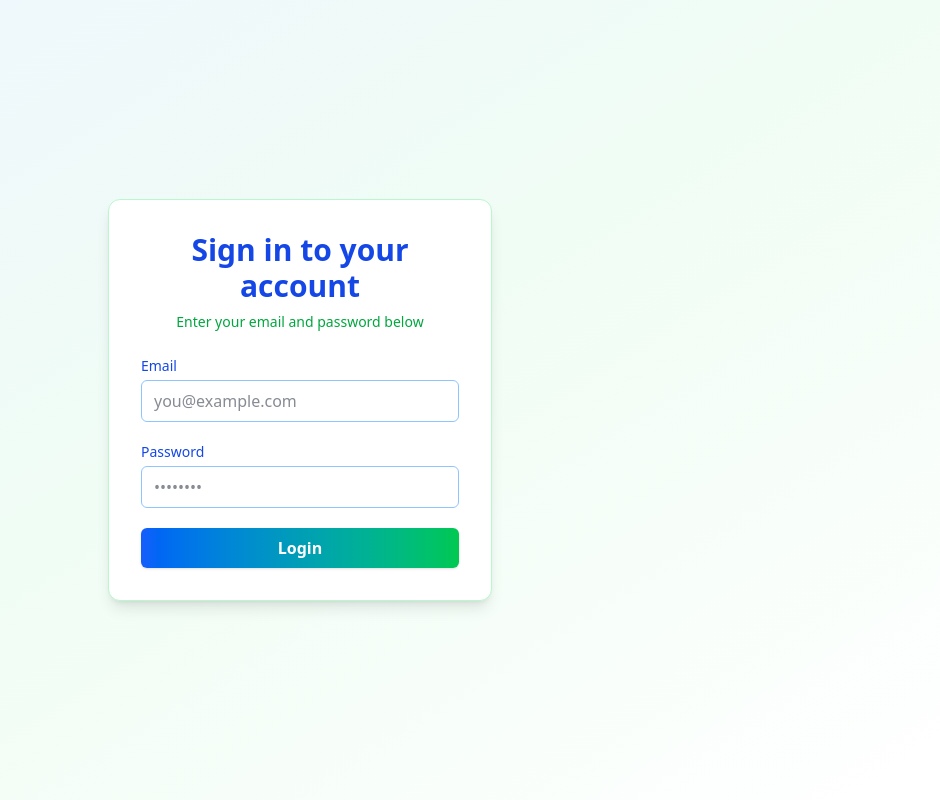
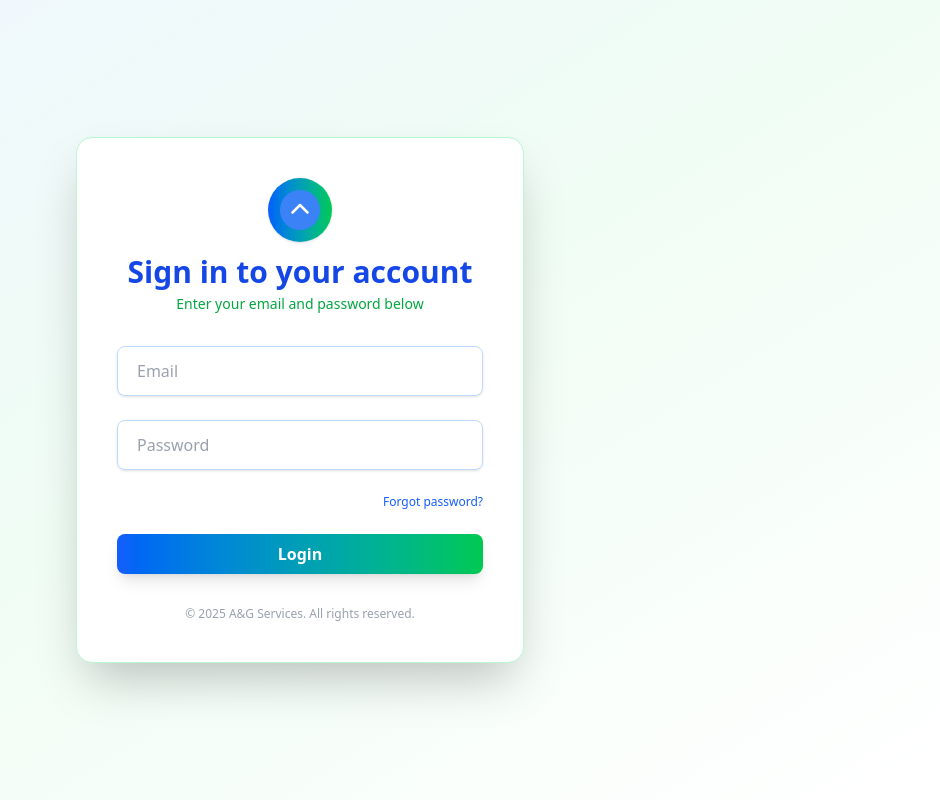
Before and after one commit to DarwinMelaya/A-and-G-Refrigeration-and-Air-Conditioning-Services, a React (Vite) app in the folder frontend/: page /login in a window 1280 px wide. Shown: the whole page, without its empty margins (340-1280 px from the left). Built offline with nearby package versions, Linux system fonts and the light colour scheme; no server answers; the database is empty.

Commit message:
Add sidebar

```diff
--- a/frontend/package.json
+++ b/frontend/package.json
@@ -19,6 +19,7 @@
     "react-datepicker": "^8.1.0",
     "react-dom": "^19.0.0",
     "react-hot-toast": "^2.5.2",
+    "react-icons": "^5.5.0",
     "react-router-dom": "^7.3.0",
     "tailwindcss": "^4.0.12"
   },
--- /dev/null
+++ b/frontend/src/components/Layout/Layout.jsx
@@ -0,0 +1,13 @@
+import React from "react";
+import Sidebar from "./Sidebar";
+
+const Layout = ({ children }) => {
+  return (
+    <div className="flex min-h-screen bg-blue-50">
+      <Sidebar />
+      <main className="flex-1 p-8">{children}</main>
+    </div>
+  );
+};
+
+export default Layout;
--- /dev/null
+++ b/frontend/src/components/Layout/Sidebar.jsx
@@ -0,0 +1,158 @@
+import React, { useEffect, useState } from "react";
+import { Link, useLocation, useNavigate } from "react-router-dom";
+import { FiHome, FiGrid, FiLogOut, FiMenu, FiX } from "react-icons/fi";
+import supabase from "../../utils/supabaseClient";
+
+const navLinks = [
+  { to: "/dashboard", label: "Dashboard", icon: <FiGrid /> },
+  { to: "/", label: "Home", icon: <FiHome /> },
+  // Add more links as needed
+];
+
+const Sidebar = () => {
+  const location = useLocation();
+  const navigate = useNavigate();
+  const [username, setUsername] = useState("");
+  const [open, setOpen] = useState(false);
+
+  useEffect(() => {
+    const fetchUsername = async () => {
+      const user = JSON.parse(localStorage.getItem("user"));
+      if (user?.email) {
+        const { data } = await supabase
+          .from("user")
+          .select("name")
+          .eq("email", user.email)
+          .maybeSingle();
+        if (data && data.name) {
+          setUsername(data.name);
+        }
+      }
+    };
+    fetchUsername();
+  }, []);
+
+  const handleLogout = () => {
+    localStorage.clear();
+    navigate("/login");
+  };
+
+  // Sidebar content as a component for reuse
+  const SidebarContent = (
+    <div className="flex flex-col h-full">
+      {/* Logo/Brand */}
+      <div className="flex items-center gap-3 justify-center h-20 border-b border-green-100/40">
+        <div className="bg-white rounded-xl p-2 shadow-sm">
+          <svg width="36" height="36" viewBox="0 0 32 32" fill="none">
+            <circle cx="16" cy="16" r="16" fill="#3B82F6" />
+            <path
+              d="M10 18l6-6 6 6"
+              stroke="#22c55e"
+              strokeWidth="2"
+              strokeLinecap="round"
+              strokeLinejoin="round"
+            />
+          </svg>
+        </div>
+        <span className="text-2xl font-extrabold tracking-tight text-white drop-shadow">
+          A&G Services
+        </span>
+      </div>
+
+      {/* Navigation */}
+      <nav className="flex-1 px-4 py-6 space-y-1">
+        <div className="mb-3 text-xs font-semibold uppercase tracking-wider text-green-100/80 pl-2">
+          Main
+        </div>
+        {navLinks.map((link) => {
+          const isActive = location.pathname === link.to;
+          return (
+            <Link
+              key={link.to}
+              to={link.to}
+              onClick={() => setOpen(false)}
+              className={`group flex items-center gap-3 px-4 py-2 rounded-lg font-medium transition relative
+                ${
+                  isActive
+                    ? "bg-white/10 text-white font-semibold"
+                    : "hover:bg-white/5 text-green-50"
+                }`}
+              tabIndex={0}
+            >
+              {/* Active bar */}
+              <span
+                className={`absolute left-0 top-2 bottom-2 w-1 rounded bg-green-400 transition-all ${
+                  isActive ? "opacity-100" : "opacity-0 group-hover:opacity-60"
+                }`}
+              />
+              <span className="text-lg">{link.icon}</span>
+              <span className="ml-1">{link.label}</span>
+            </Link>
+          );
+        })}
+      </nav>
+
+      {/* User/Logout Section */}
+      <div className="p-4 border-t border-green-100/40 flex flex-col items-center">
+        <div className="mb-2 flex items-center gap-2">
+          <div className="w-9 h-9 rounded-full bg-gradient-to-br from-blue-100 to-green-100 flex items-center justify-center text-blue-700 font-bold text-lg shadow">
+            {username ? username.charAt(0).toUpperCase() : "U"}
+          </div>
+          <span className="text-sm font-semibold text-white truncate max-w-[100px]">
+            {username || "Username"}
+          </span>
+        </div>
+        <button
+          onClick={handleLogout}
+          className="w-full flex items-center justify-center gap-2 bg-white/90 text-blue-700 font-semibold py-2 rounded-md hover:bg-green-100 transition text-sm shadow focus:outline-none focus:ring-2 focus:ring-blue-400"
+        >
+          <FiLogOut className="text-lg" />
+          Logout
+        </button>
+      </div>
+    </div>
+  );
+
+  return (
+    <>
+      {/* Burger icon for mobile */}
+      <button
+        className="md:hidden fixed top-4 left-4 z-50 bg-white/90 rounded-full p-2 shadow-lg border border-blue-100 focus:outline-none focus:ring-2 focus:ring-blue-400"
+        onClick={() => setOpen(true)}
+        aria-label="Open sidebar"
+      >
+        <FiMenu className="text-2xl text-blue-700" />
+      </button>
+
+      {/* Sidebar for desktop */}
+      <aside className="hidden md:flex h-screen w-64 bg-gradient-to-b from-blue-700 to-green-500 text-white flex-col shadow-xl border-r border-green-200">
+        {SidebarContent}
+      </aside>
+
+      {/* Sidebar drawer for mobile */}
+      {open && (
+        <div className="fixed inset-0 z-40 flex">
+          {/* Overlay with blur */}
+          <div
+            className="fixed inset-0 bg-black/30 backdrop-blur-sm transition-opacity"
+            onClick={() => setOpen(false)}
+          />
+          {/* Drawer */}
+          <aside className="relative w-64 h-full bg-gradient-to-b from-blue-700 to-green-500 text-white flex flex-col shadow-2xl border-r border-green-200 animate-slide-in-left">
+            {/* Close button */}
+            <button
+              className="absolute top-4 right-4 z-50 bg-white/90 rounded-full p-2 shadow border border-blue-100 focus:outline-none focus:ring-2 focus:ring-blue-400"
+              onClick={() => setOpen(false)}
+              aria-label="Close sidebar"
+            >
+              <FiX className="text-2xl text-blue-700" />
+            </button>
+            {SidebarContent}
+          </aside>
+        </div>
+      )}
+    </>
+  );
+};
+
+export default Sidebar;
--- a/frontend/src/pages/admin/Dashboard.jsx
+++ b/frontend/src/pages/admin/Dashboard.jsx
@@ -1,5 +1,11 @@
+import Layout from "../../components/Layout/Layout";
+
 const Dashboard = () => {
-  return <div>Dashboard</div>;
+  return (
+    <Layout>
+      <div>Dashboard</div>
+    </Layout>
+  );
 };
 
 export default Dashboard;
--- a/frontend/src/pages/auth/Login.jsx
+++ b/frontend/src/pages/auth/Login.jsx
@@ -82,9 +82,22 @@ const Login = () => {
 
   return (
     <div className="min-h-screen flex items-center justify-center bg-gradient-to-br from-blue-50 via-green-50 to-white px-4">
-      <div className="w-full max-w-sm bg-white rounded-xl shadow-lg border border-green-200 p-8">
-        <div className="mb-6 text-center">
-          <h1 className="text-3xl font-bold text-blue-700 mb-2">
+      <div className="w-full max-w-md bg-white rounded-2xl shadow-2xl border border-green-200 p-10">
+        {/* Logo/Icon */}
+        <div className="flex flex-col items-center mb-8">
+          <div className="bg-gradient-to-r from-blue-600 to-green-500 rounded-full p-3 mb-3 shadow">
+            <svg width="40" height="40" viewBox="0 0 32 32" fill="none">
+              <circle cx="16" cy="16" r="16" fill="#3B82F6" />
+              <path
+                d="M10 18l6-6 6 6"
+                stroke="#fff"
+                strokeWidth="2"
+                strokeLinecap="round"
+                strokeLinejoin="round"
+              />
+            </svg>
+          </div>
+          <h1 className="text-3xl font-extrabold text-blue-700 mb-1">
             Sign in to your account
           </h1>
           <p className="text-sm text-green-600">
@@ -103,53 +116,105 @@ const Login = () => {
           </div>
         )}
 
-        <form onSubmit={handleSubmit} className="space-y-5">
-          <div>
-            <label
-              className="block text-sm font-medium text-blue-700 mb-1"
-              htmlFor="email"
-            >
-              Email
-            </label>
+        <form onSubmit={handleSubmit} className="space-y-6">
+          {/* Email Floating Label */}
+          <div className="relative">
             <input
               id="email"
               type="email"
               value={email}
               onChange={(e) => setEmail(e.target.value)}
-              placeholder="you@example.com"
-              className="w-full rounded-md border border-blue-300 px-3 py-2 text-gray-900 focus:outline-none focus:ring-2 focus:ring-blue-500 focus:border-green-400 transition"
+              placeholder=" "
+              className="peer w-full rounded-lg border border-blue-200 px-4 py-3 text-gray-900 bg-transparent focus:outline-none focus:ring-2 focus:ring-blue-400 focus:border-green-400 transition shadow-sm"
               required
               autoComplete="email"
             />
+            <label
+              htmlFor="email"
+              className="absolute left-4 top-1/2 -translate-y-1/2 text-gray-500 bg-white px-1 transition-all duration-200 pointer-events-none
+                peer-placeholder-shown:top-1/2
+                peer-placeholder-shown:text-gray-400
+                peer-placeholder-shown:text-base
+                peer-focus:-top-2
+                peer-focus:text-xs
+                peer-focus:text-blue-700
+                peer-focus:bg-white
+                peer-focus:px-1
+                peer-focus:translate-y-0
+                peer-focus:font-semibold
+                peer-not-placeholder-shown:-top-2
+                peer-not-placeholder-shown:text-xs
+                peer-not-placeholder-shown:text-blue-700
+                peer-not-placeholder-shown:bg-white
+                peer-not-placeholder-shown:px-1
+                peer-not-placeholder-shown:translate-y-0
+                peer-not-placeholder-shown:font-semibold
+              "
+            >
+              Email
+            </label>
           </div>
 
-          <div>
-            <label
-              className="block text-sm font-medium text-blue-700 mb-1"
-              htmlFor="password"
-            >
-              Password
-            </label>
+          {/* Password Floating Label */}
+          <div className="relative">
             <input
               id="password"
               type="password"
               value={password}
               onChange={(e) => setPassword(e.target.value)}
-              placeholder="••••••••"
-              className="w-full rounded-md border border-blue-300 px-3 py-2 text-gray-900 focus:outline-none focus:ring-2 focus:ring-green-500 focus:border-blue-400 transition"
+              placeholder=" "
+              className="peer w-full rounded-lg border border-blue-200 px-4 py-3 text-gray-900 bg-transparent focus:outline-none focus:ring-2 focus:ring-green-400 focus:border-blue-400 transition shadow-sm"
               required
               autoComplete="current-password"
             />
+            <label
+              htmlFor="password"
+              className="absolute left-4 top-1/2 -translate-y-1/2 text-gray-500 bg-white px-1 transition-all duration-200 pointer-events-none
+                peer-placeholder-shown:top-1/2
+                peer-placeholder-shown:text-gray-400
+                peer-placeholder-shown:text-base
+                peer-focus:-top-2
+                peer-focus:text-xs
+                peer-focus:text-green-700
+                peer-focus:bg-white
+                peer-focus:px-1
+                peer-focus:translate-y-0
+                peer-focus:font-semibold
+                peer-not-placeholder-shown:-top-2
+                peer-not-placeholder-shown:text-xs
+                peer-not-placeholder-shown:text-green-700
+                peer-not-placeholder-shown:bg-white
+                peer-not-placeholder-shown:px-1
+                peer-not-placeholder-shown:translate-y-0
+                peer-not-placeholder-shown:font-semibold
+              "
+            >
+              Password
+            </label>
+          </div>
+
+          <div className="flex items-center justify-between">
+            <div />
+            <a
+              href="#"
+              className="text-xs text-blue-600 hover:underline transition"
+            >
+              Forgot password?
+            </a>
           </div>
 
           <button
             type="submit"
             disabled={loading}
-            className="w-full rounded-md bg-gradient-to-r from-blue-600 to-green-500 hover:from-blue-700 hover:to-green-600 text-white font-semibold px-4 py-2 transition disabled:opacity-60 text-base shadow"
+            className="w-full rounded-lg bg-gradient-to-r from-blue-600 to-green-500 hover:from-blue-700 hover:to-green-600 text-white font-bold px-4 py-2 transition disabled:opacity-60 text-base shadow-lg"
           >
             {loading ? "Processing..." : "Login"}
           </button>
         </form>
+
+        <div className="mt-8 text-xs text-gray-400 text-center">
+          &copy; {new Date().getFullYear()} A&G Services. All rights reserved.
+        </div>
       </div>
     </div>
   );
```
Also changed, not shown: 1 other file (tests, documents, lock files or other folders).
